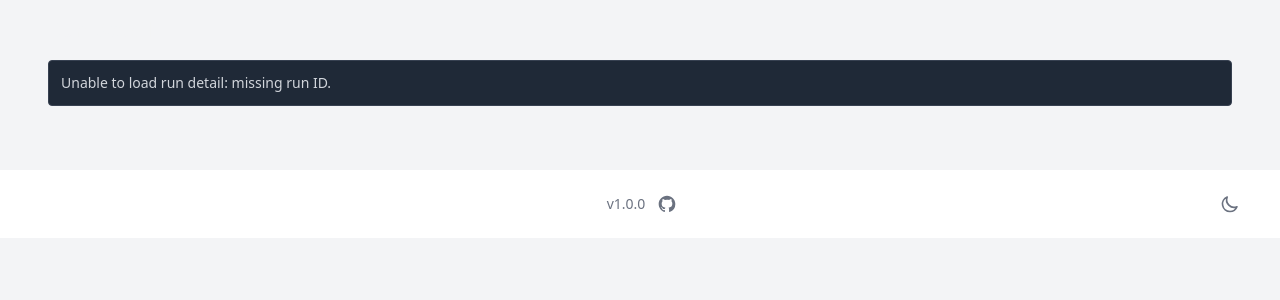
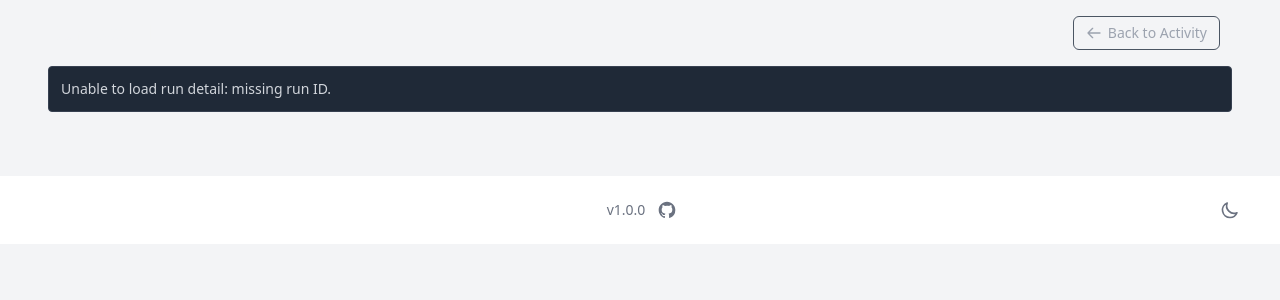
Before and after one commit to fisherd80/Listarr, a Python web app: template listarr/templates/activity_run_detail.html in a window 1280 px wide. Shown: the part 132-432 px from the top of the page. Run offline with Jinja, Linux system fonts and the light colour scheme; the template is opened without the code that fills it, so the values that code supplies are empty.

Commit message:
feat(05.1-01): add Back to Activity button to run detail page header
- Wrap #detail-rerun-area in inner flex div with gap-3
- Add Back to Activity anchor using url_for('main.activity_page')
- Button classes identical to Back to Lists reference from edit_list.html
- #detail-rerun-area remains in flex row; JS Rerun button render unaffected

```diff
--- a/listarr/templates/activity_run_detail.html
+++ b/listarr/templates/activity_run_detail.html
@@ -16,7 +16,16 @@
 
   <div class="flex justify-between items-center mb-4">
     <h1 class="text-xl font-semibold text-gray-100">Run Detail</h1>
-    <div id="detail-rerun-area"></div>
+    <div class="flex items-center gap-3">
+      <a href="{{ url_for('main.activity_page') }}"
+         class="inline-flex items-center px-3 py-1.5 text-sm text-gray-400 hover:text-white border border-gray-600 rounded-md hover:border-gray-400 transition-colors">
+        <svg class="w-4 h-4 mr-1.5" fill="none" stroke="currentColor" viewBox="0 0 24 24">
+          <path stroke-linecap="round" stroke-linejoin="round" stroke-width="2" d="M10 19l-7-7m0 0l7-7m-7 7h18" />
+        </svg>
+        Back to Activity
+      </a>
+      <div id="detail-rerun-area"></div>
+    </div>
   </div>
 
   <div id="detail-loading" class="text-center py-12">
```
